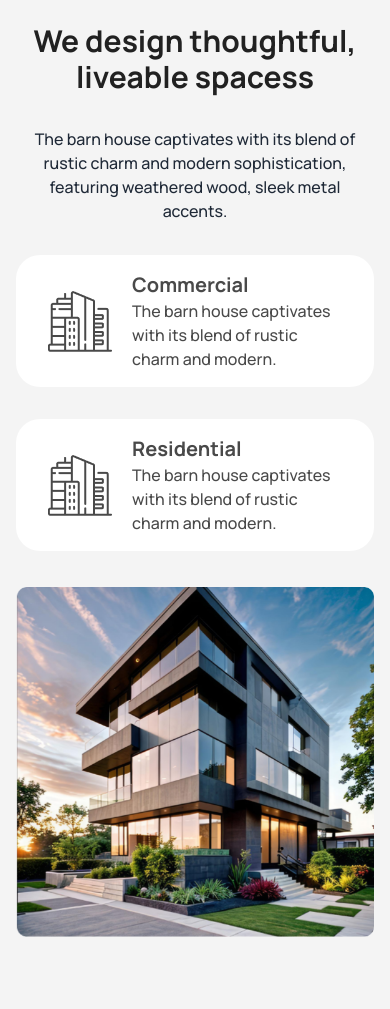
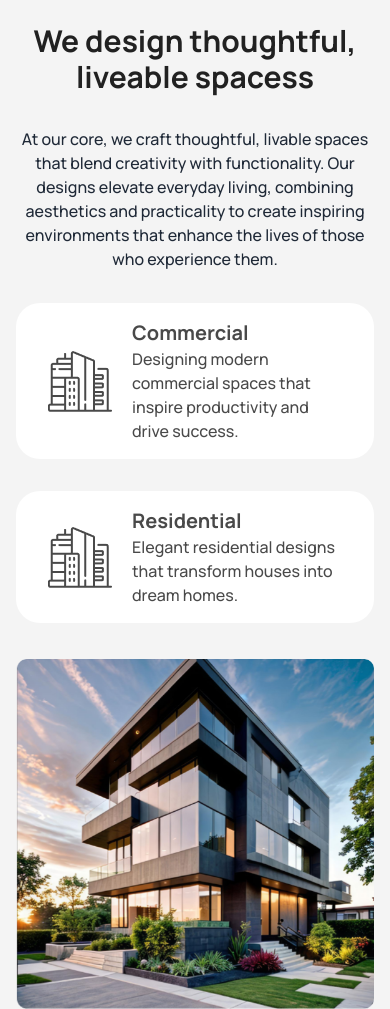
Before and after one commit to kobirul5/assignment-3, a plain HTML site: page index.html in a window 390 px wide. Shown: the part 960-1969 px from the top of the page. Drawn offline with nearby package versions, Linux system fonts and the light colour scheme.

Commit message:
change description whice is repeted

```diff
--- a/index.html
+++ b/index.html
@@ -121,20 +121,19 @@
         <div class="space-y-8 text-center lg:text-left">
           <button class=" py-3 px-5 rounded-full text-dark-2 font-bold text-xl bg-white bg-opacity-50 md:w-56"><i class="fa-solid fa-arrow-right  p-2 rounded-full"></i> About Us</button>
           <h2 class="text-dark-2 text-3xl md:text-5xl font-bold">We design thoughtful, liveable spacess</h2>
-          <p>The barn house captivates with its blend of rustic charm and
-            modern sophistication, featuring weathered wood, sleek metal accents.</p>
+          <p> At our core, we craft thoughtful, livable spaces that blend creativity with functionality. Our designs elevate everyday living, combining aesthetics and practicality to create inspiring environments that enhance the lives of those who experience them.</p>
           <div class="flex gap-5 items-center text-left bg-white rounded-3xl px-8 py-4">
             <img src="./assets/commercial.png" alt="">
             <div>
               <h4 class="text-xl font-bold text-dark-3">Commercial</h4>
-              <p class="text-dark-3 md:w-3/4">The barn house captivates with its blend of rustic charm and modern.</p>
+              <p class="text-dark-3 md:w-3/4">Designing modern commercial spaces that inspire productivity and drive success.</p>
             </div>
           </div>
           <div class="flex gap-5 items-center text-left bg-white rounded-3xl px-8 py-4">
             <img src="./assets/commercial.png" alt="">
             <div>
               <h4 class="text-xl font-bold text-dark-3">Residential</h4>
-              <p class="text-dark-3 md:w-3/4">The barn house captivates with its blend of rustic charm and modern.</p>
+              <p class="text-dark-3 md:w-3/4">Elegant residential designs that transform houses into dream homes.</p>
             </div>
           </div>
         </div>
@@ -206,7 +205,7 @@
              </figure>
              <div class="card-body">
                <h2 class="text-dark-2 text-2xl font-bold">Concept</h2>
-               <p class="text-dark-3">The barn house captivates with its blend of rustic charm and modern.</p>
+               <p class="text-dark-3">Turning visionary ideas into innovative, practical design concepts.</p>
              </div>
            </div>
           <!-- card-  -->
@@ -218,7 +217,7 @@
              </figure>
              <div class="card-body">
                <h2 class="text-dark-2 text-2xl font-bold">Design Process</h2>
-               <p class="text-dark-3">The barn house captivates with its blend of rustic charm and modern.</p>
+               <p class="text-dark-3">Streamlined design process that brings your vision to life effortlessly.</p>
              </div>
            </div>
           <!-- card-3  -->
@@ -230,7 +229,7 @@
              </figure>
              <div class="card-body">
                <h2 class="text-dark-2 text-2xl font-bold">Supervision</h2>
-               <p class="text-dark-3">The barn house captivates with its blend of rustic charm and modern.</p>
+               <p class="text-dark-3">Meticulous supervision ensuring every detail meets the highest standards.</p>
              </div>
            </div>
           <!-- card-4  -->
@@ -242,7 +241,7 @@
              </figure>
              <div class="card-body">
                <h2 class="text-dark-2 text-2xl font-bold">Budget Planning</h2>
-               <p class="text-dark-3">The barn house captivates with its blend of rustic charm and modern.</p>
+               <p class="text-dark-3">Strategic planning to ensure financial efficiency and cost-effectiveness.</p>
              </div>
            </div>
 
@@ -271,7 +270,7 @@
             </div>
             <div class="col-span-2 space-y-3">
               <h2 class="font-bold text-2xl text-dark-2">Commercial</h2>
-              <p class="text-dark-3">The barn house captivates with its blend of rustic charm and modern. The barn house captivates with its blend of rustic charm and modern .</p>
+              <p class="text-dark-3">Explore our latest commercial projects showcasing innovative designs and impactful solutions tailored to boost business success and visibility.</p>
               <div class="">
                 <a href="#" class="text-dark-2 font-bold">Read More <i class="fa-solid fa-arrow-right bg-green p-3 rounded-full -rotate-45 w-10  h-10"></i></a>
               </div>
@@ -302,7 +301,7 @@
                 </div>
                 <div class="space-y-3">
                   <h2 class="font-bold text-2xl text-dark-2">Commercial</h2>
-                  <p class="text-dark-3">The barn house captivates with its blend of rustic charm and modern. The barn house captivates with its blend of rustic charm and modern .</p>
+                  <p class="text-dark-3">Explore our latest commercial projects showcasing innovative designs and impactful solutions tailored to boost business success and visibility.</p>
                   <div class="">
                     <a href="#" class="text-dark-2 font-bold">Read More <i class="fa-solid fa-arrow-right bg-green p-3 rounded-full -rotate-45 w-10  h-10"></i></a>
                   </div>
@@ -345,7 +344,7 @@
                 <p class="text-[#737373]"><i class="fa-solid fa-user-tie"></i> By Admin</p>
               </div>
               <h2 class="card-title font-bold text-dark-2">How to choose the furniture right  of your home.</h2>
-              <p class="text-dark-3">If a dog chews shoes whose shoes does he choose?</p>
+              <p class="text-dark-3">The barn house captivates with its blend of rustic charm and modern. </p>
               <div class="card-actions">
                 <a href="#" class="text-dark-2 font-bold">Read More <i class="fa-solid fa-arrow-right bg-green p-3 rounded-full -rotate-45 w-10  h-10"></i></a>
               </div>
@@ -365,7 +364,7 @@
                 <p class="text-[#737373]"><i class="fa-solid fa-user-tie"></i> By Admin</p>
               </div>
               <h2 class="card-title font-bold text-dark-2">How to choose the furniture right  of your home.</h2>
-              <p class="text-dark-3">If a dog chews shoes whose shoes does he choose?</p>
+              <p class="text-dark-3">The barn house captivates with its blend of rustic charm and modern. </p>
               <div class="card-actions">
                 <a href="#" class="text-dark-2 font-bold">Read More <i class="fa-solid fa-arrow-right bg-green p-3 rounded-full -rotate-45 w-10  h-10"></i></a>
               </div>
@@ -385,7 +384,7 @@
                 <p class="text-[#737373]"><i class="fa-solid fa-user-tie"></i> By Admin</p>
               </div>
               <h2 class="card-title font-bold text-dark-2">How to choose the furniture right  of your home.</h2>
-              <p class="text-dark-3">If a dog chews shoes whose shoes does he choose?</p>
+              <p class="text-dark-3">The barn house captivates with its blend of rustic charm and modern. </p>
               <div class="card-actions">
                 <a href="#" class="text-dark-2 font-bold">Read More <i class="fa-solid fa-arrow-right bg-green p-3 rounded-full -rotate-45 w-10  h-10"></i></a>
               </div>
```
